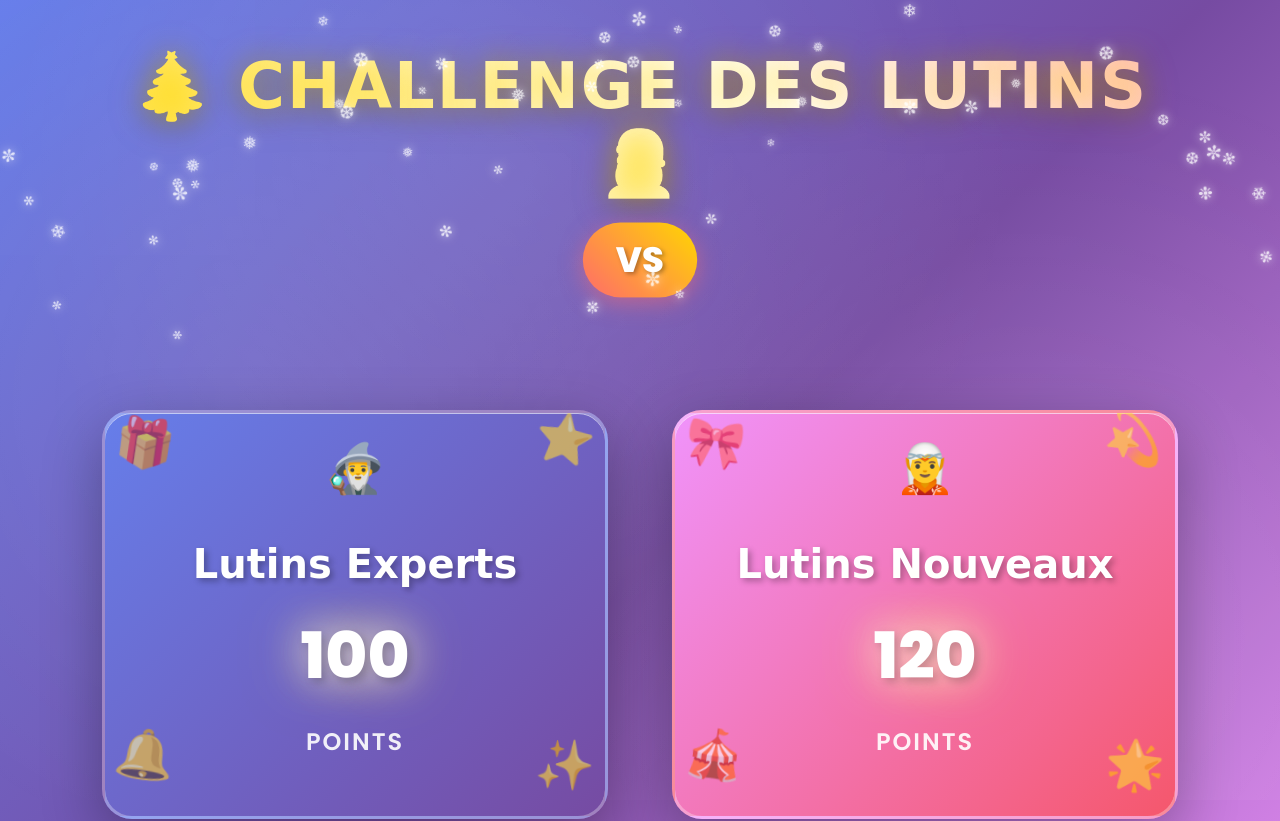
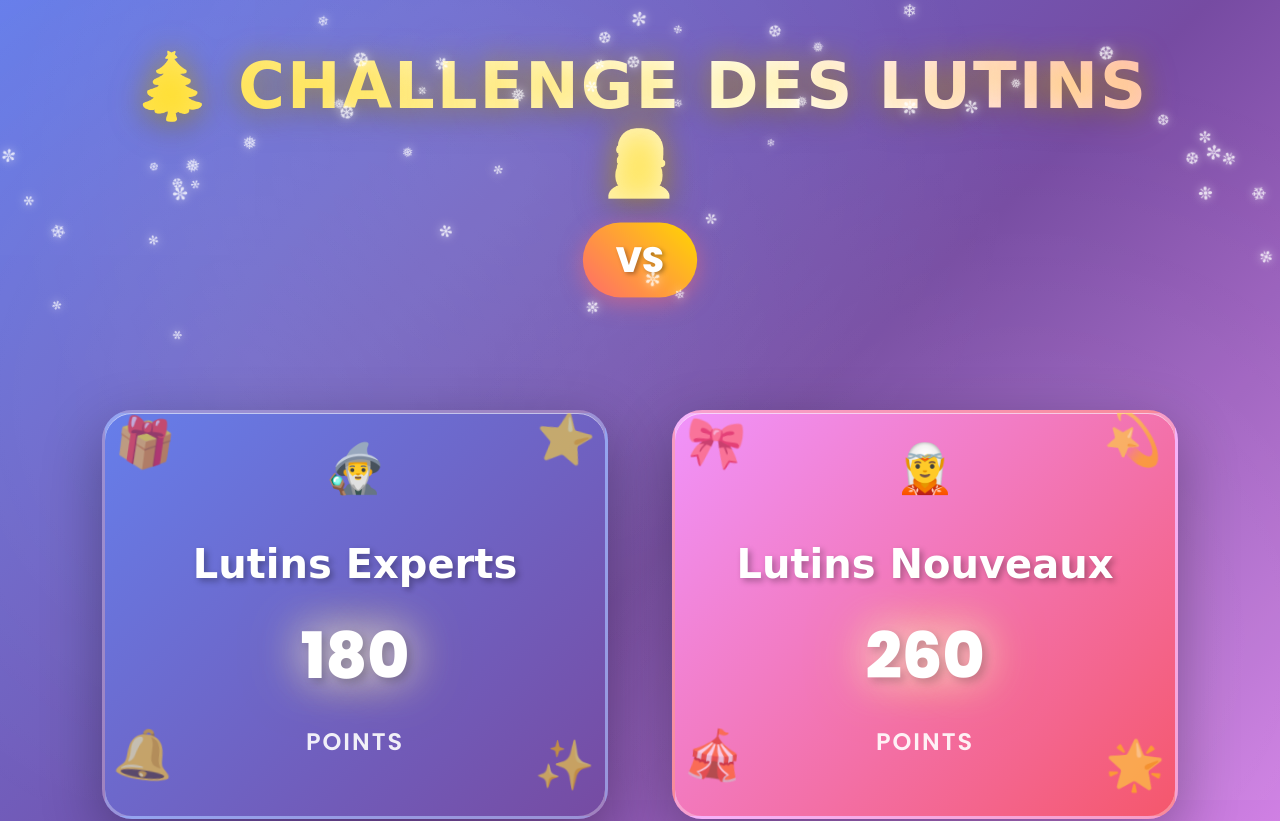
Before and after one commit to Rems593/lutins-score, a plain HTML site: page index.html in a window 1280 px wide. Shown: the top 821 px of the page. Drawn offline with nearby package versions, Linux system fonts and the light colour scheme; a web font is replaced by a local one.

Commit message:
Update index.html

```diff
--- a/index.html
+++ b/index.html
@@ -367,8 +367,8 @@
 
     <script>
         // Scores
-        var expert = 100;
-        var nouveau = 120;
+        var expert = 180;
+        var nouveau = 260;
 
         // Mise à jour des scores avec animation
         function updateScores() {
@@ -432,4 +432,5 @@
 
 </body>
 
+
 </html>
```
